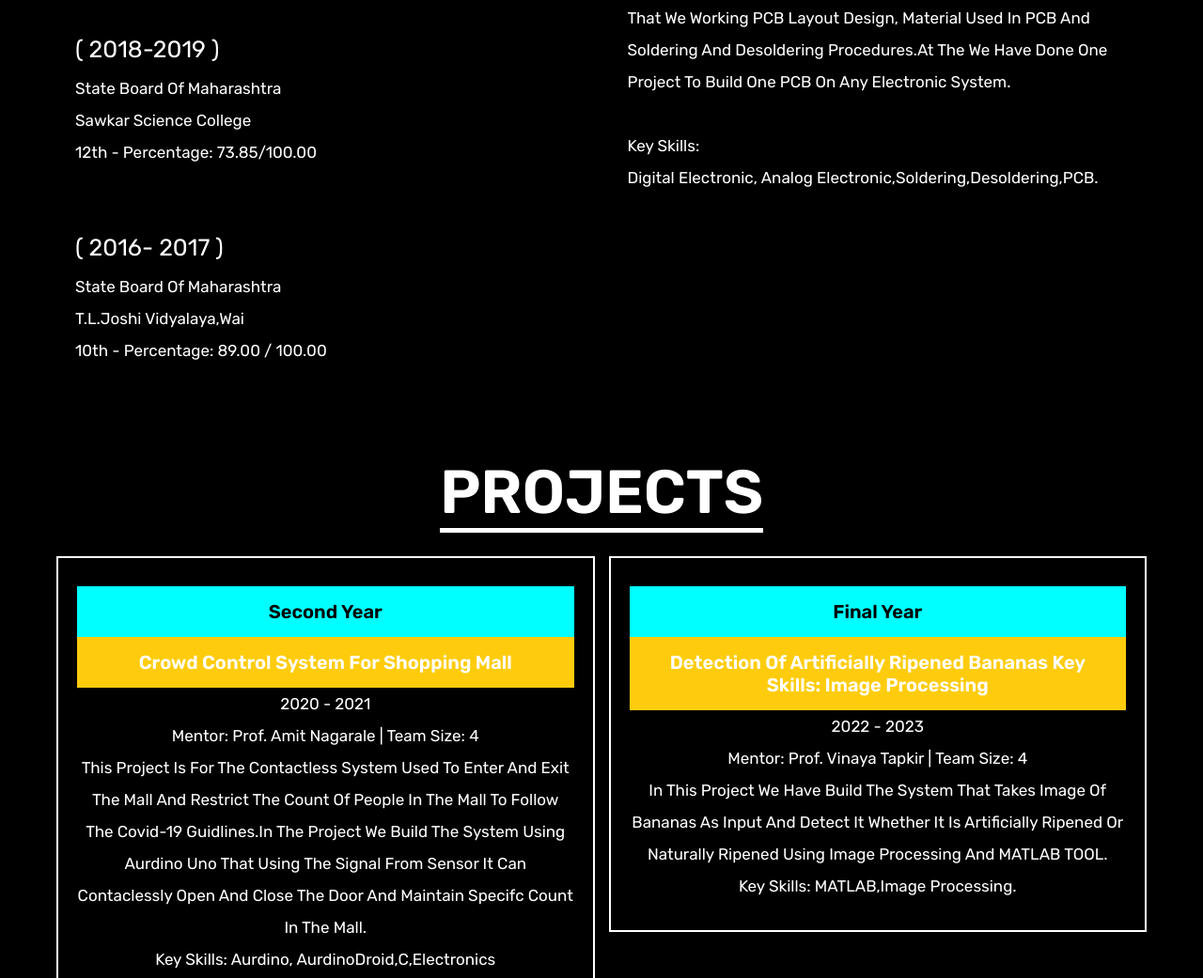
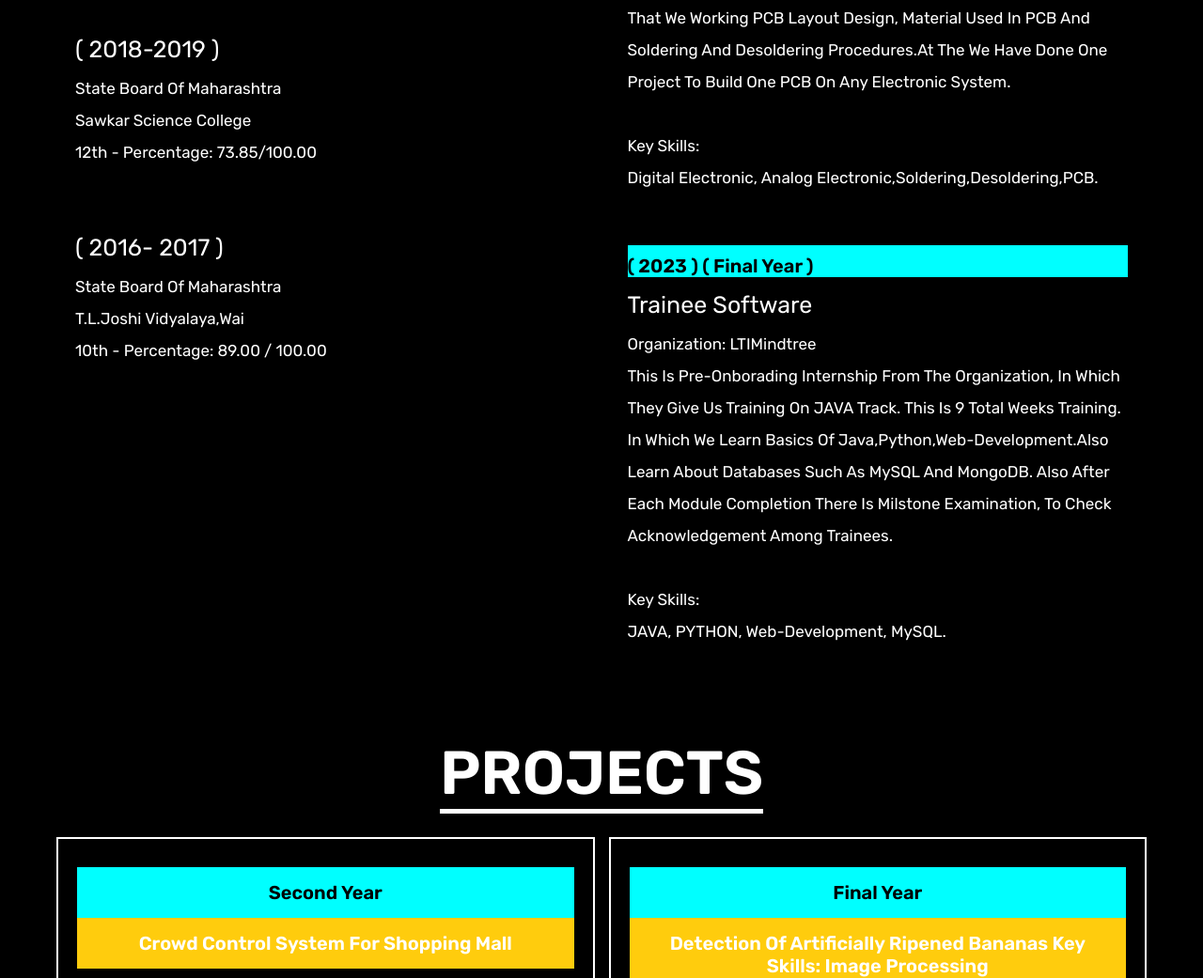
Before and after one commit to ypb-007/Portfolio, a plain HTML site: page index.html in a window 1280 px wide. Shown: the part 2156-3197 px from the top of the page at 94% size. Drawn offline with nearby package versions, Linux system fonts and the light colour scheme.

Commit message:
Update index.html

```diff
--- a/index.html
+++ b/index.html
@@ -175,6 +175,19 @@
 
                   </p>
                </div>
+               <div class="box" data-aos="fade-left">
+                  <h1 style="font-size:20px  ;background-color: aqua; color: black; padding-top: 10px;">( 2023 ) ( Final Year )</h1>
+                  <h3> Trainee Software</h3>
+                  <p>Organization: LTIMindtree<br>
+                     This is Pre-Onborading internship from the organization, In which they give us training on JAVA Track. This is 9 total weeks training. In which we learn Basics of java,Python,Web-Development.Also learn about Databases such as MySQL and MongoDB.
+                     Also after each module completion there is Milstone Examination, to check acknowledgement among Trainees.
+                     <br>
+                     <br>
+                     Key Skills: <br>
+                     JAVA, PYTHON, Web-Development, MySQL.
+
+                  </p>
+               </div>
 
 
             </div>
```
